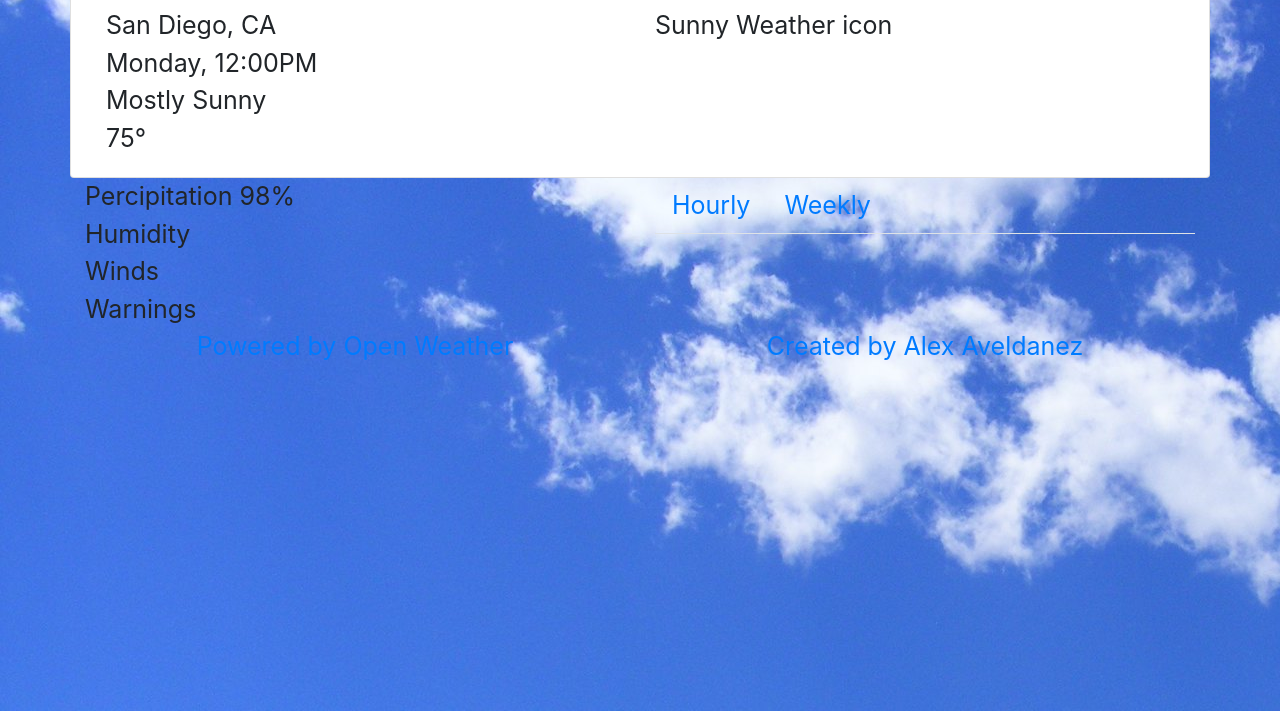
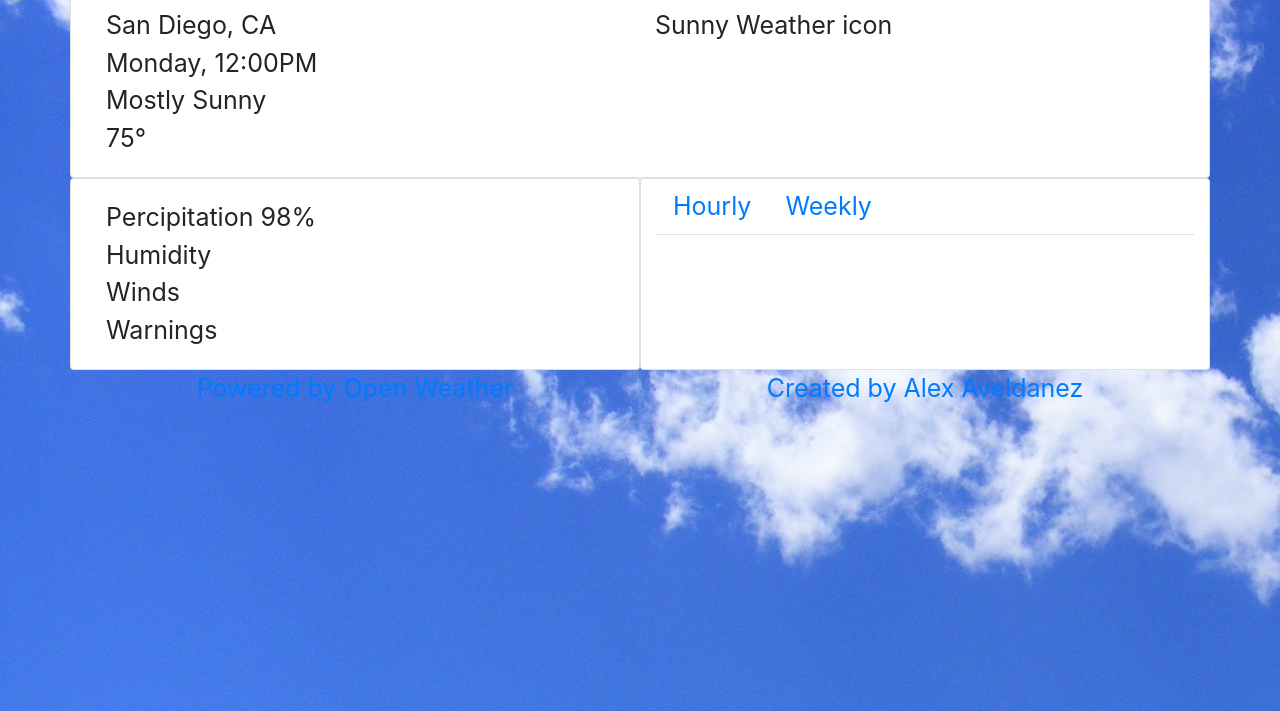
Before and after one commit to alexaveldanez/WeatherX, a plain HTML site: page index.html in a window 1280 px wide. Shown: the part 89-800 px from the top of the page. Drawn offline with nearby package versions, Linux system fonts and the light colour scheme.

Commit message:
setup page structure

```diff
--- a/index.html
+++ b/index.html
@@ -45,7 +45,8 @@
                     </div>
                 </div>
                 <div class="row">
-                    <div id="wConditions" class="col-md">
+                    <div id="wConditions" class="card col-md">
+                        <div class="card-body">
                             <div class="row">
                                 <div id="percipitation" class="col-md">Percipitation 98%</div>
                             </div>
@@ -59,7 +60,8 @@
                                 <div id="warnings" class="col-md">Warnings</div>
                             </div>
                         </div>
-                    <div id="wForecast" class="col-md">
+                    </div>
+                    <div id="wForecast" class="card col-md">
                         <ul class="nav nav-tabs" id="forecastTabs">
                             <li class="nav-item">
                                 <a class="nav-link" data-toggle="tab" href="#weekly">Hourly</a>
@@ -91,6 +93,8 @@
                 </div>
             </div>
             </div>
+        </div>
+     </div>
 
 
 <script src="https://code.jquery.com/jquery-3.3.1.slim.min.js"
```
Also changed, not shown: style.css (+0 -11 lines), 1 other file. Lines whose indentation alone changed are shown as unchanged.
